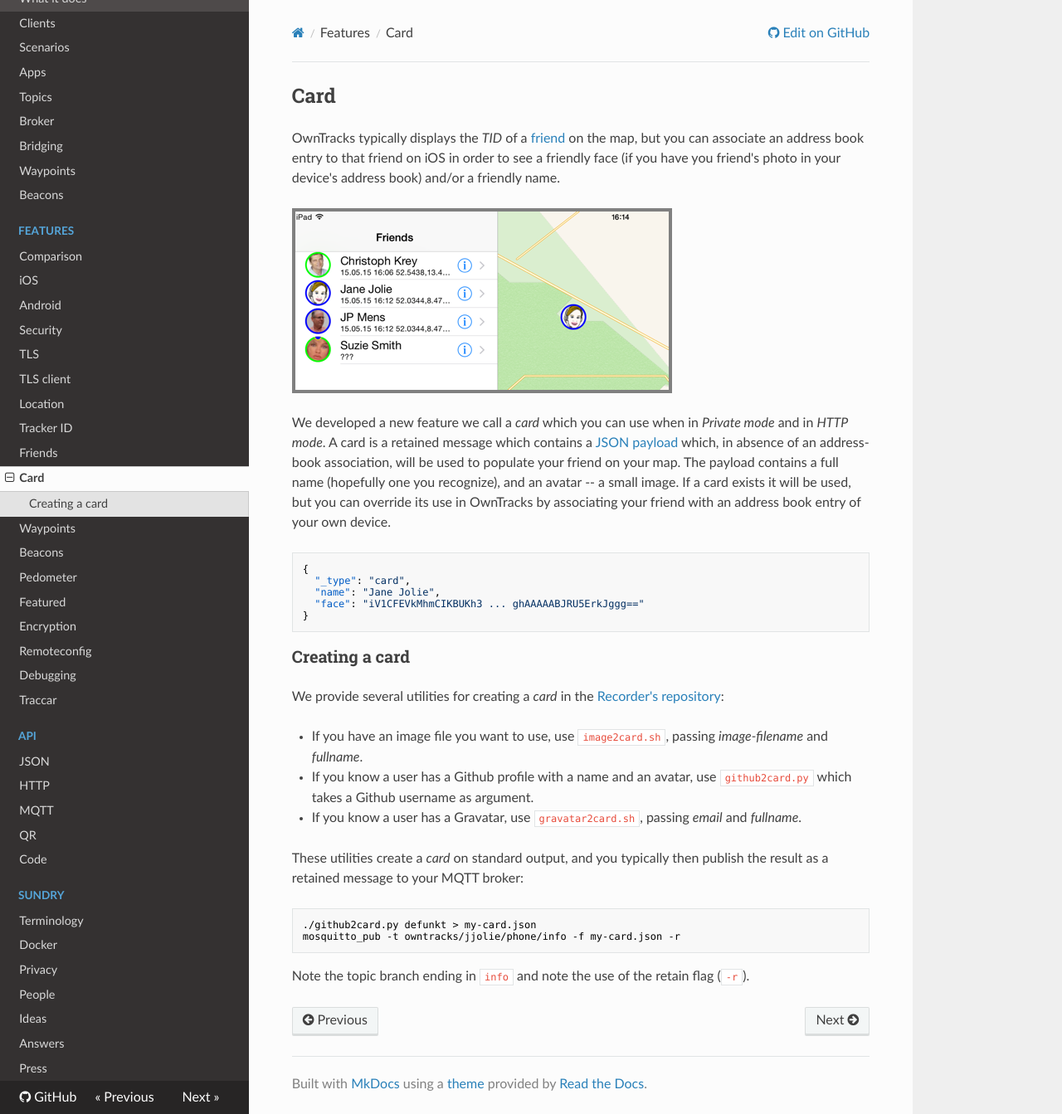
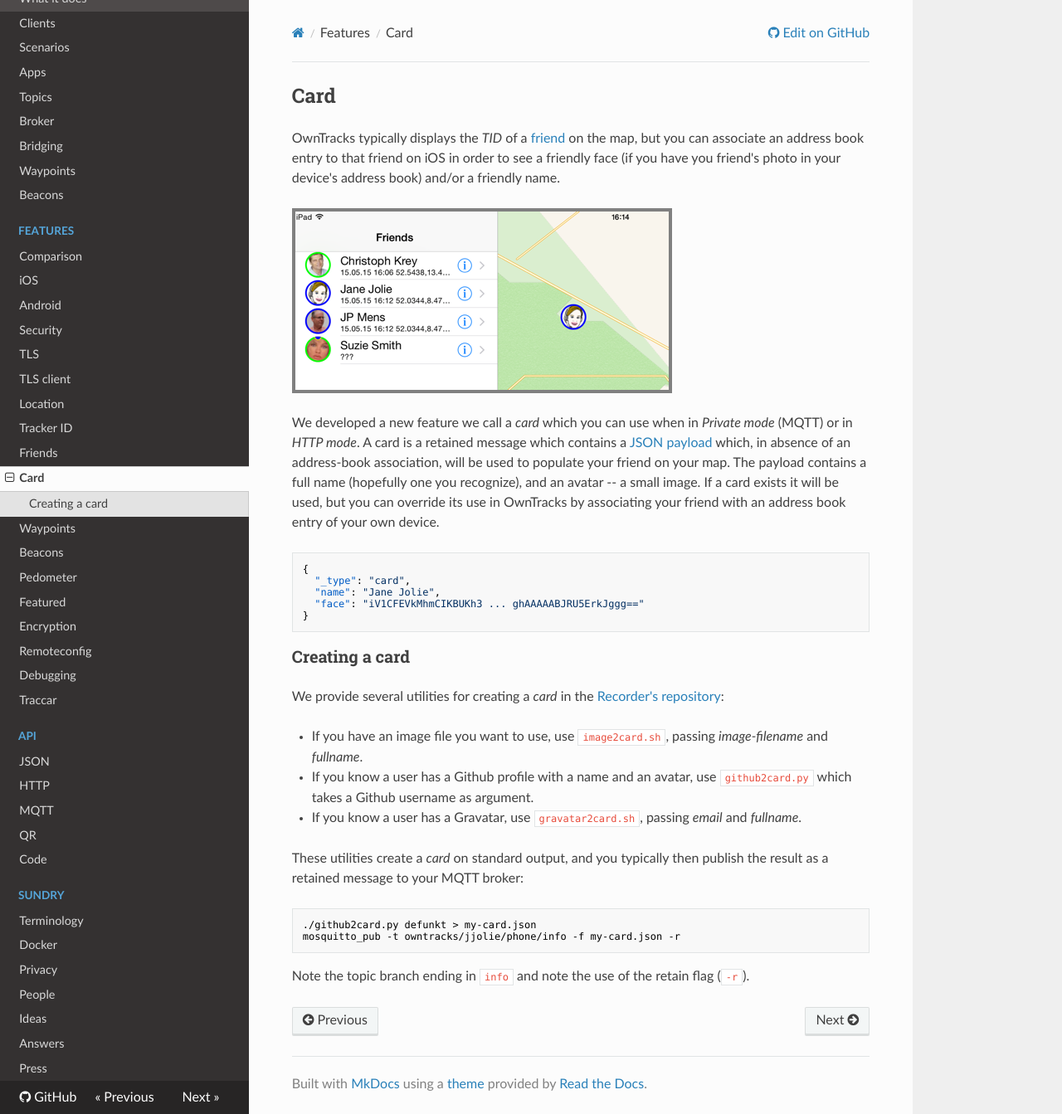
Before and after one commit to owntracks/booklet, an MkDocs documentation site: the page built from docs/features/card.md, in a window 1280 px wide and 1343 px high. Shown: the whole window at 83% size. Built offline with MkDocs 1.6.1, drawn with Linux system fonts in a browser that asks for light colours; nearby versions of some CDN libraries; old or Windows-style settings are respelled for this version of MkDocs.

Commit message:
clarify use of CARDs in MQTT and HTTP 	addresses https://github.com/owntracks/talk/issues/52

````diff
--- a/docs/features/card.md
+++ b/docs/features/card.md
@@ -4,7 +4,7 @@ OwnTracks typically displays the _TID_ of a [friend](friends.md) on the map, but
 
 ![TID on iOS](images/b-ipad-TID-map.png)
 
-We developed a new feature we call a _card_ which you can use when in _Private mode_ and in _HTTP mode_. A card is a retained message which contains a [JSON payload](../tech/json.md) which, in absence of an address-book association, will be used to populate your friend on your map. The payload contains a full name (hopefully one you recognize), and an avatar -- a small image. If a card exists it will be used, but you can override its use in OwnTracks by associating your friend with an address book entry of your own device.
+We developed a new feature we call a _card_ which you can use when in _Private mode_ (MQTT) or in _HTTP mode_. A card is a retained message which contains a [JSON payload](../tech/json.md) which, in absence of an address-book association, will be used to populate your friend on your map. The payload contains a full name (hopefully one you recognize), and an avatar -- a small image. If a card exists it will be used, but you can override its use in OwnTracks by associating your friend with an address book entry of your own device.
 
 ```json
 {
````
